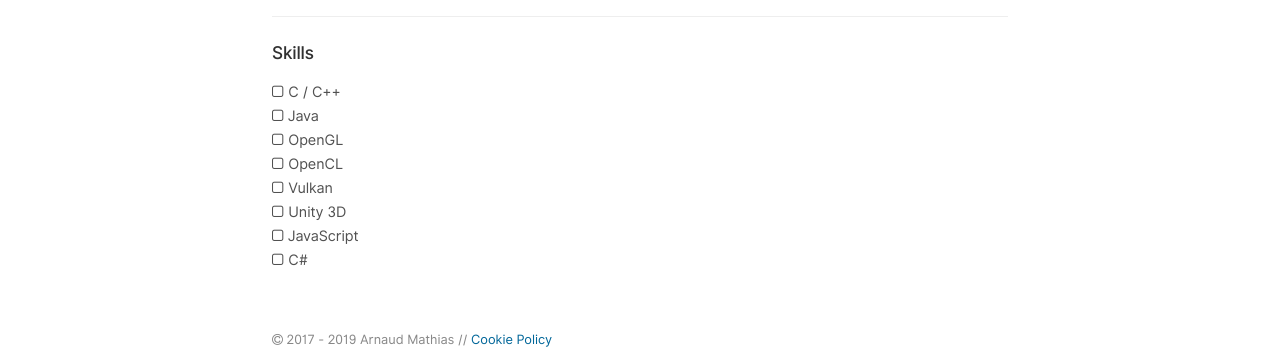
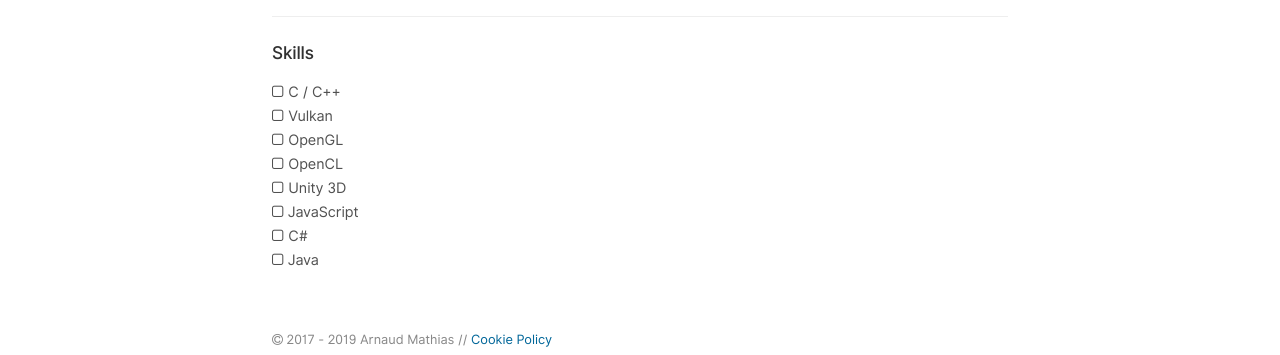
Before and after one commit to arnaudmathias/arnaudmathias.github.io, a Jekyll site: the page built from about.md, in a window 1280 px wide. Shown: the part 471-826 px from the top of the page. Built offline with Jekyll 4.4.1, drawn with Linux system fonts in a browser that asks for light colours.

Commit message:
Reorder skills

```diff
--- a/about.md
+++ b/about.md
@@ -16,10 +16,10 @@
 
 #### Skills
 * C / C++
-* Java
+* Vulkan
 * OpenGL
 * OpenCL
-* Vulkan
 * Unity 3D
 * JavaScript
 * C#
+* Java
```
